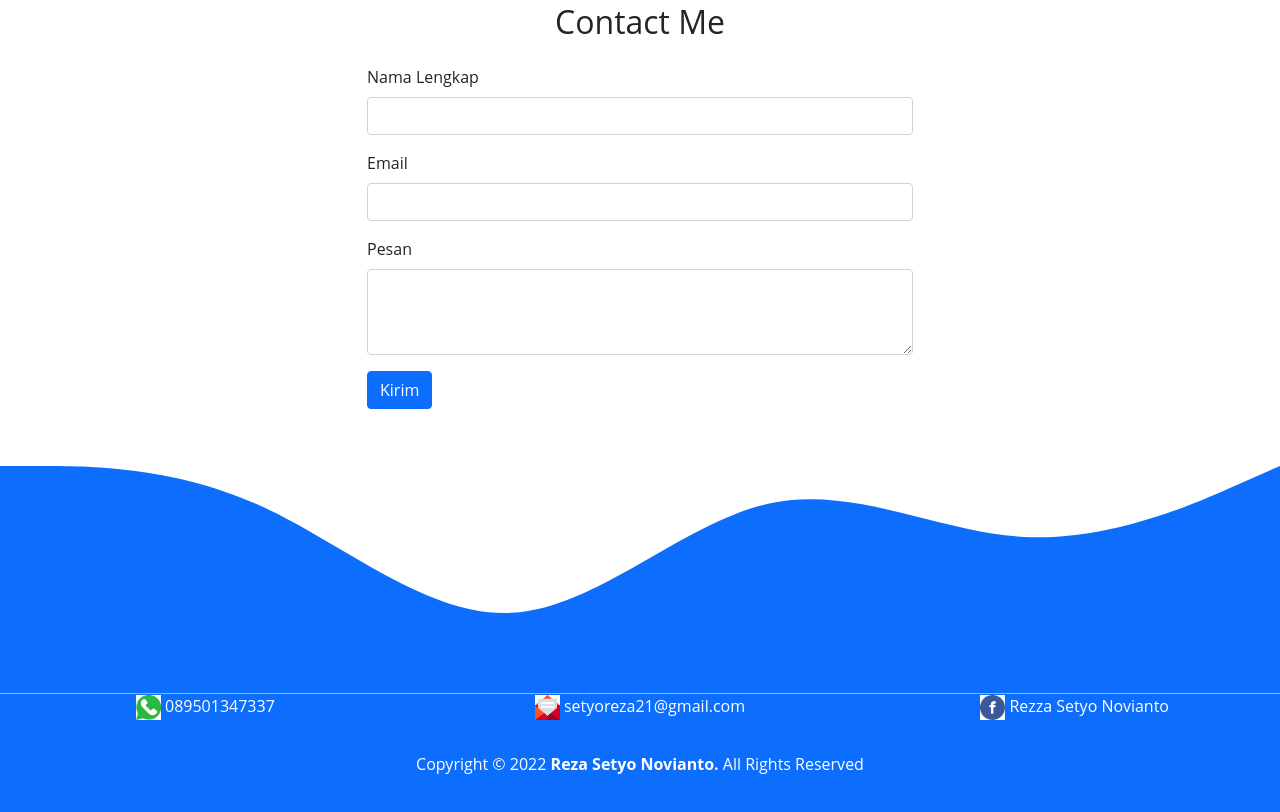
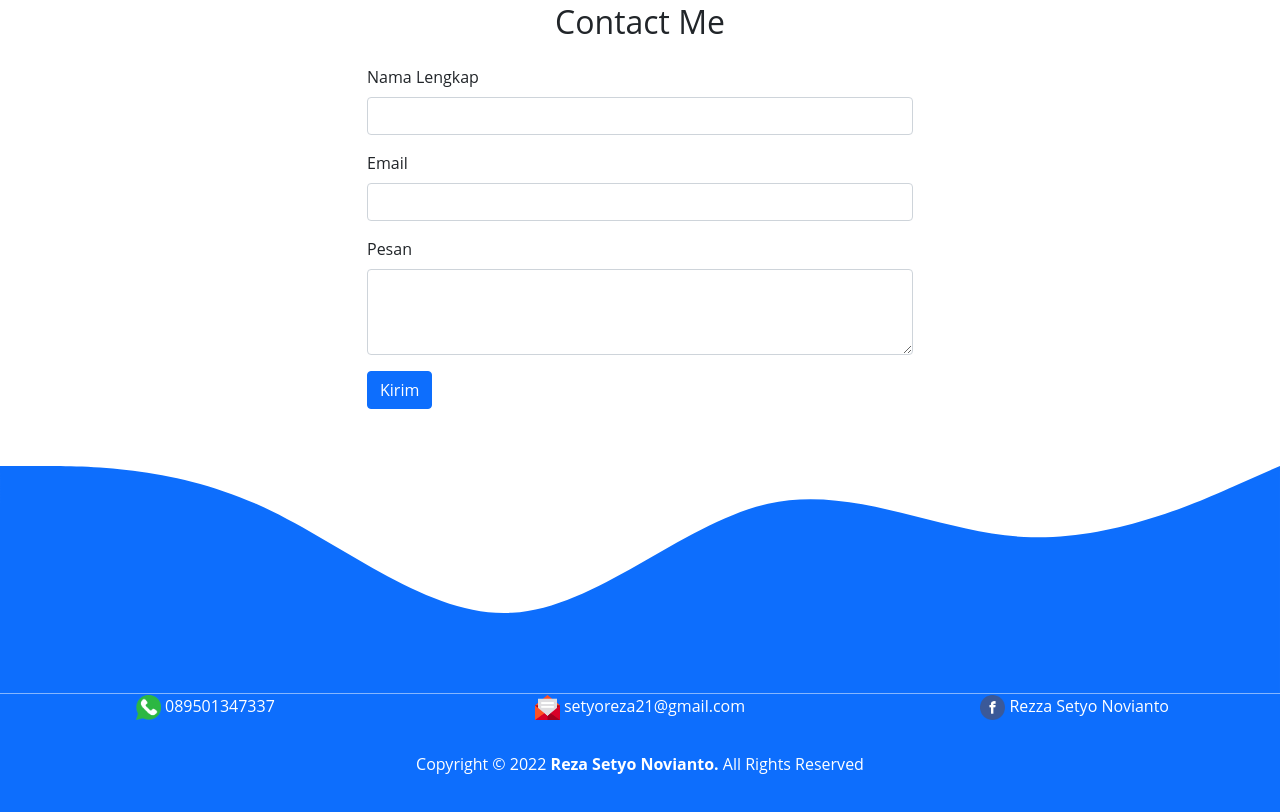
Before and after one commit to RezaSetyo21/RezaSetyo21.github.io, a plain HTML site: page index.html in a window 1280 px wide. Shown: the part 2620-3432 px from the top of the page. Drawn offline with nearby package versions, Linux system fonts and the light colour scheme.

Commit message:
merubah tampilan

```diff
--- a/index.html
+++ b/index.html
@@ -197,15 +197,15 @@
   <footer class="bg-primary text-center text-white pb-5">
     <div class="row mb-4">
       <div class="col-md-4 mb-2">
-        <img src="img/icon/Wa.jpg" style="width: 25px; height: 25px;">
+        <img src="img/icon/Wa.png" style="width: 25px; height: 25px;">
       089501347337
       </div>
       <div class="col-md-4 mb-2">
-        <img src="img/icon/Email.jpg" style="width: 25px; height: 25px;">
+        <img src="img/icon/Email.png" style="width: 25px; height: 25px;">
       setyoreza21@gmail.com
       </div>
       <div class="col-md-4 mb-2">
-        <img src="img/icon/Fb.jpg" style="width: 25px; height: 25px;">
+        <img src="img/icon/Fb.png" style="width: 25px; height: 25px;">
       Rezza Setyo Novianto
       </div>
     </div>
```
Also changed, not shown: img/icon/Email.png (added), img/icon/Fb.png (added), img/icon/Wa.png (added).
